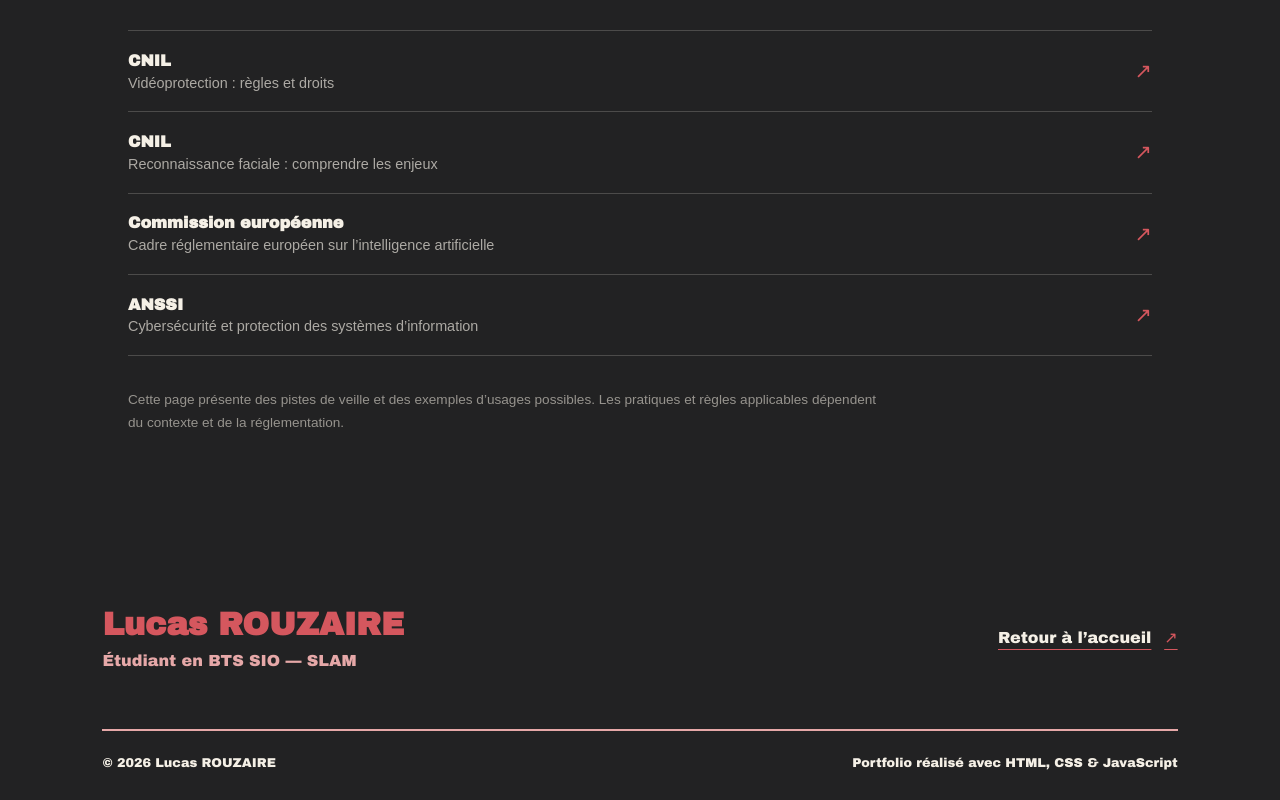
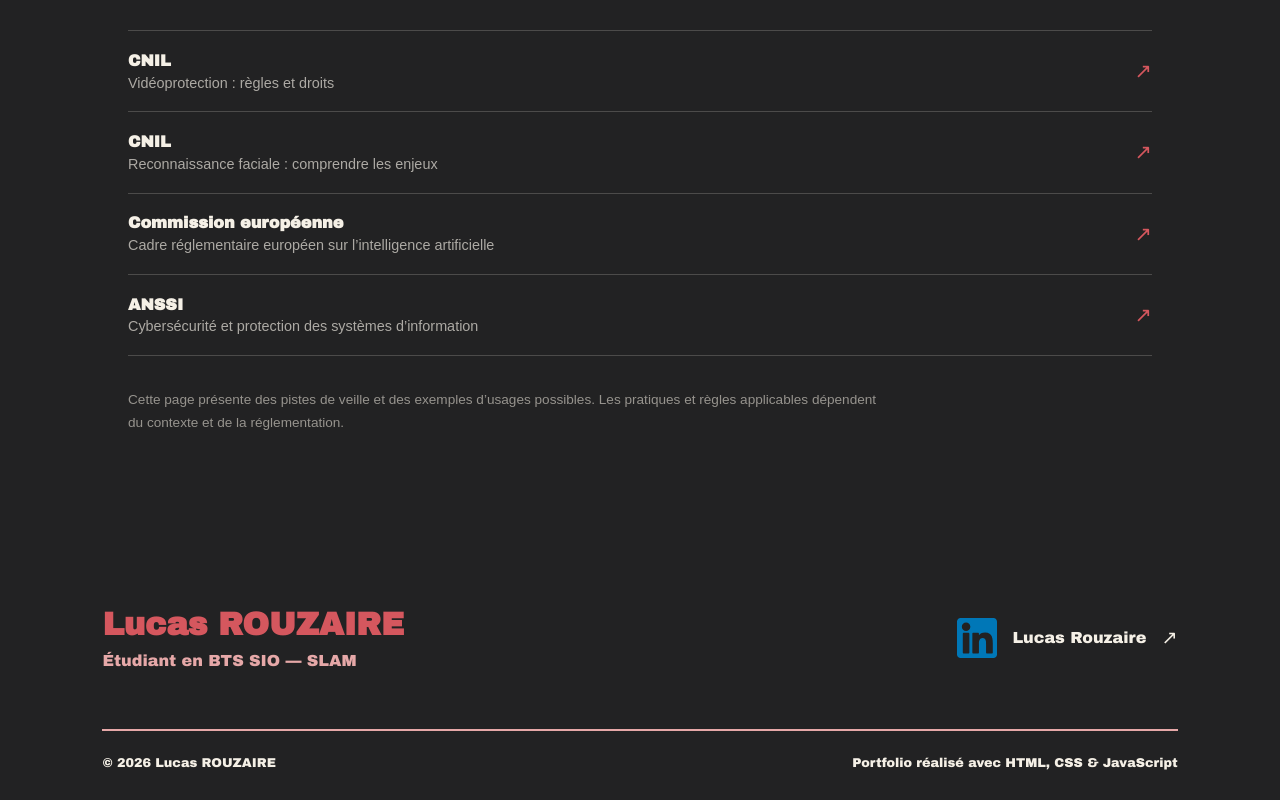
Before and after one commit to LRouzaire/Portfolio, a plain HTML site: page veilletech.html in a window 1280 px wide. Shown: the part 4252-5052 px from the top of the page. Drawn offline with Linux system fonts and the light colour scheme.

Commit message:
Modification footer

```diff
--- a/veilletech.html
+++ b/veilletech.html
@@ -204,7 +204,16 @@
                         <h3>Lucas ROUZAIRE</h3>
                         <p>Étudiant en BTS SIO — SLAM</p>
                     </div>
-                    <a href="index.html" class="veille-back-link">Retour à l’accueil <span aria-hidden="true">↗</span></a>
+                    <a
+                        href="https://www.linkedin.com/in/lucas-rouzaire-717898334/"
+                        target="_blank"
+                        rel="noopener noreferrer"
+                        class="linkedin-link"
+                    >
+                        <img src="images/linkedin-svgrepo-com.svg" alt="Logo LinkedIn">
+                        <span>Lucas Rouzaire</span>
+                        <span class="linkedin-arrow" aria-hidden="true">↗</span>
+                    </a>
                 </div>
                 <div class="footer-bottom">
                     <p>© 2026 Lucas ROUZAIRE</p>
```
Also changed, not shown: experiences.html (+10 -1 lines), index.html (+15 -7 lines).
